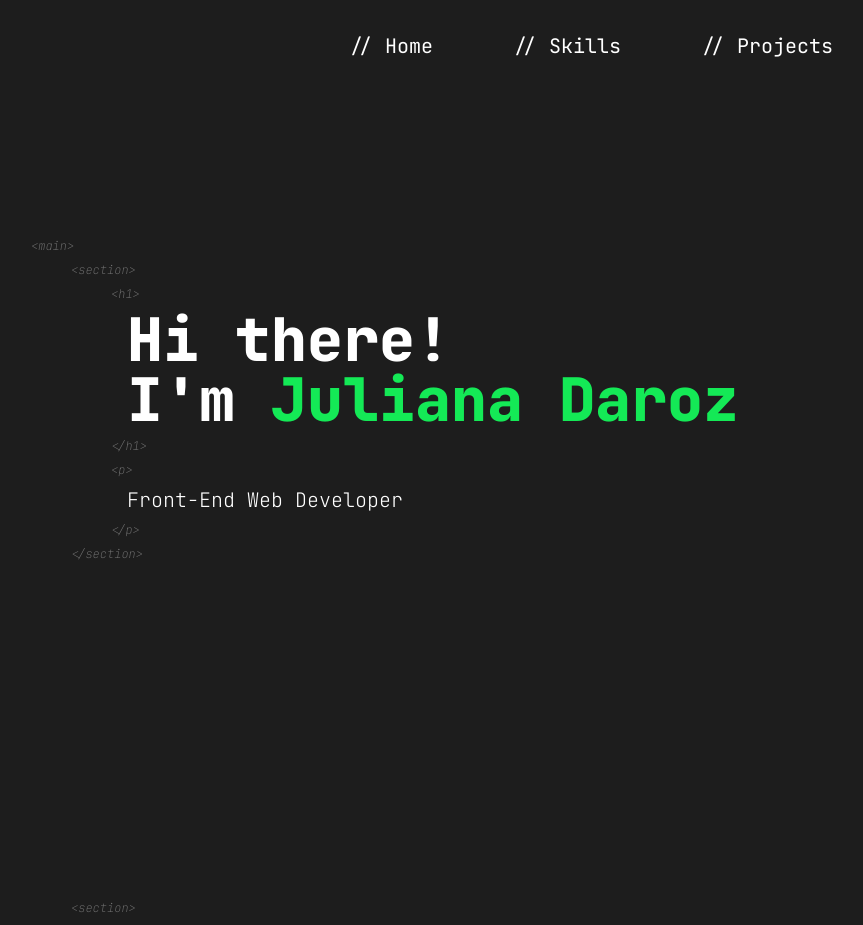
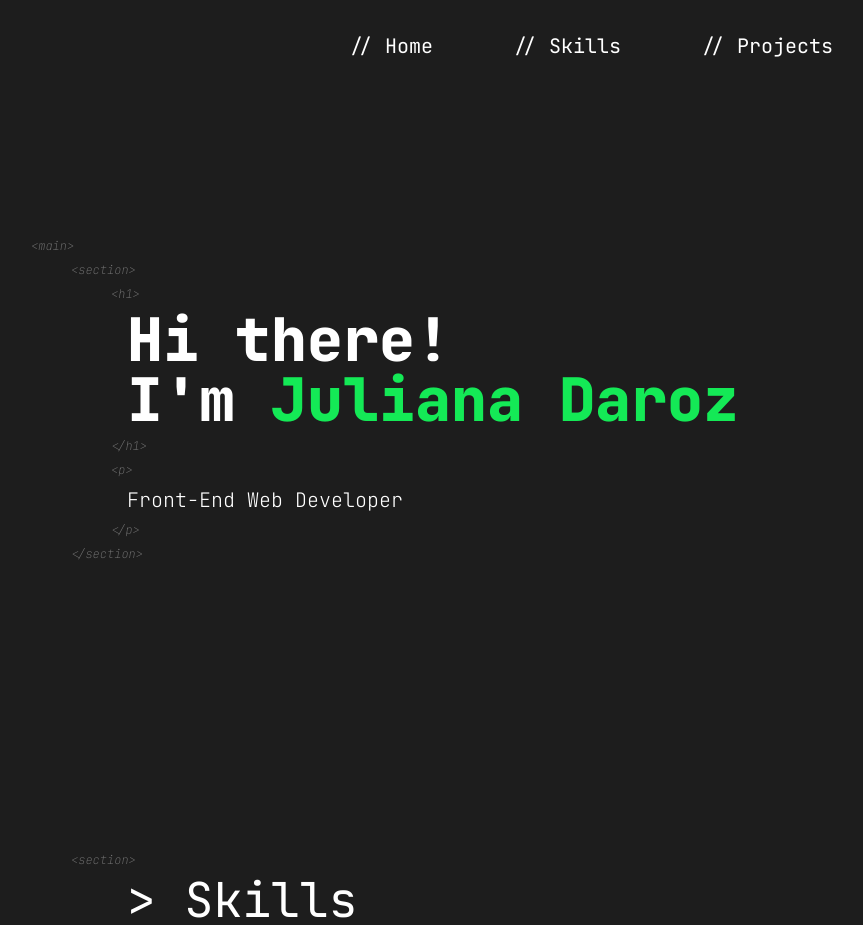
Before and after one commit to Jullbs/my-portfolio, a Next.js app: page / in a window 1280 px wide. Shown: the top 925 px of the page, without its empty margins (49-912 px from the left). Built offline with nearby package versions, Linux system fonts and the light colour scheme.

Commit message:
fix: jump link to section

```diff
--- a/src/components/Introduction/index.tsx
+++ b/src/components/Introduction/index.tsx
@@ -1,6 +1,6 @@
 export default function Introduction() {
   return (
-    <section className="h-screen flex flex-col justify-center gap-2 pr-20 sm:px-20 font-thin italic text-xs text-gray-200">
+    <section className="h-screen flex flex-col justify-center gap-2 pr-20 md:px-20 mb-[-6rem] font-thin italic text-xs text-gray-200">
       <p>&lt;main&gt;</p>
       <p className="pl-5 x-sm:pl-10">&lt;section&gt;</p>
       <p className="pl-10 x-sm:pl-20">&lt;h1&gt;</p>
--- a/src/components/Projects/index.tsx
+++ b/src/components/Projects/index.tsx
@@ -45,7 +45,7 @@ export default function Projects() {
       id="projects"
       className="min-h-screen flex flex-col justify-center gap-2 sm:pr-20 md:px-20"
     >
-      <p className="pl-5 x-sm:pl-10 font-thin italic text-xs text-gray-200">
+      <p className="pt-24 pl-5 x-sm:pl-10 font-thin italic text-xs text-gray-200">
         &lt;section&gt;
       </p>
       <p className="text-4xl x-sm:text-5xl text-white pl-16 x-sm:pl-24">
--- a/src/components/Skills/index.tsx
+++ b/src/components/Skills/index.tsx
@@ -17,9 +17,9 @@ export default function Skills() {
   return (
     <section
       id="skills"
-      className="min-h-screen flex flex-col justify-center gap-2 sm:pr-20 sm:px-20"
+      className="min-h-screen flex flex-col justify-center gap-2 sm:pr-20 md:px-20"
     >
-      <p className="pl-5 x-sm:pl-10 font-thin italic text-xs text-gray-200">
+      <p className="pt-24 pl-5 x-sm:pl-10 font-thin italic text-xs text-gray-200">
         &lt;section&gt;
       </p>
 
```
